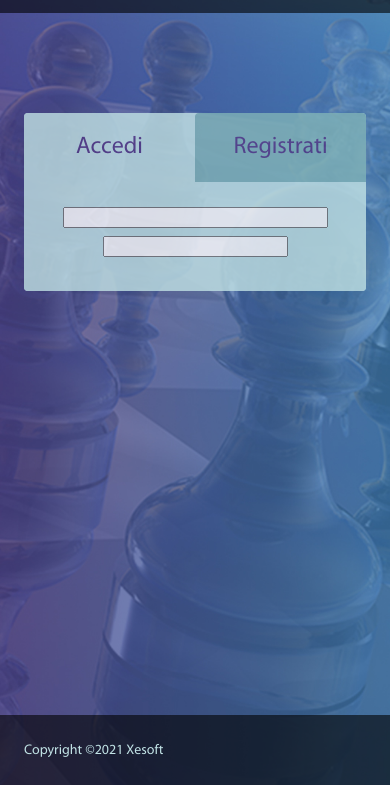
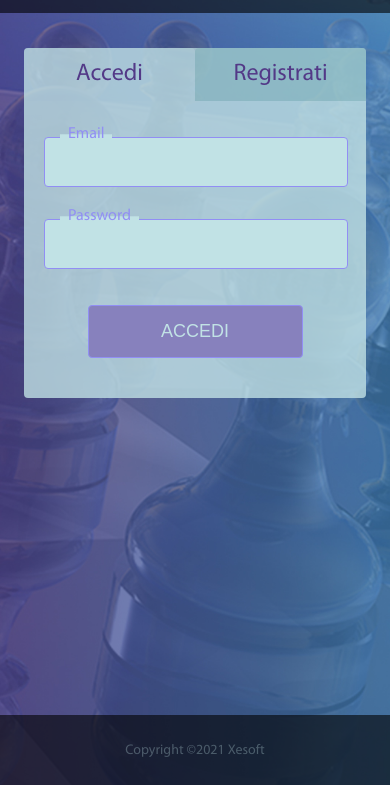
Before and after one commit to xesoftproject/xesoftproject.github.io, a plain HTML site: page Xesoft_Web/login.html in a window 390 px wide. Shown: the part 59-846 px from the top of the page. Drawn offline with Linux system fonts and the light colour scheme.

Commit message:
Xesoft login html/css mobile

```diff
--- a/Xesoft_Web/css/common.css
+++ b/Xesoft_Web/css/common.css
@@ -172,16 +172,17 @@ p{
 /*FOOTER - BEGIN*/
 .footer-wrapper {
 	background: rgb(0,0,0,0.6);
-    position: absolute;
     width: 100%;
     height: 70px;
-    bottom: 0;
+    margin-top: -70px;
 }
 
 .footer-wrapper p{
 	margin: 27px 0;
 	font-size: 14px;
 	color: #c1e2e5;
+	opacity: 0.3;
+	text-align: center;
 }
 /*FOOTER - END*/
 
@@ -198,3 +199,57 @@ p{
     }
 }
 /*BG - END*/
+
+/*INPUT - BEGIN*/
+.form__group__wrapper{
+	height: 48px;
+    border-radius: 4px;
+    border: solid 1px #918ef4;
+    display: inline-block;
+    width: 100%;
+    color: #918ef4;
+    background: rgb(193, 226, 229, 1);
+	margin: 16px 0;
+}
+
+.form__group__wrapper input{
+    background-color: transparent;
+    font-size: 18px;
+    font-weight: normal;
+    line-height: 1.5;
+    letter-spacing: .5px;
+    width: calc(100% - 50px);
+    padding: 5px 25px;
+    vertical-align: sub;
+    border: 0;
+    outline: 0;
+    box-shadow: none;
+}
+
+.form-group__label{
+    color: #918ef4;
+    font-weight: 400;
+    font-size: 16px;
+    display: table;
+    position: relative;
+    background: linear-gradient(180deg, transparent 45%, rgba(193,226,229,1) 52%, rgba(193,226,229,1) 100%);
+    top: -52px;
+    left: 15px;
+    padding: 0 8px;
+}
+
+/*INPUT - END*/
+.button__wrapper{
+	margin: 20px 0;
+}
+.button__content{
+	max-width: 215px;
+    width: 100%;
+    padding: 15px;
+    text-transform: uppercase;
+    border-radius: 4px;
+    border: solid 1px #918ef4;
+    background-color: #8781bd;
+    font-size: 18px;
+    color: #c1e2e5;
+}
--- a/Xesoft_Web/css/login.css
+++ b/Xesoft_Web/css/login.css
@@ -1,13 +1,13 @@
 .content-wrapper{
-    margin-top: 160px;
+    margin-top: 95px;
 }
 .tabs__wrapper {
     position: relative;
     display: table;
     width: 100%;
-    background-color: #c1e2e5;
-    opacity: 0.8;
-    border-radius: 4px;
+    background-color: rgb(193, 226, 229, 0.7);
+    border-top-left-radius: 4px;
+    border-top-right-radius: 4px;
 }
 .tabs__wrapper .tabs__element{
     display: table-cell;
@@ -19,9 +19,9 @@
     color: #533987;
 }
 
-.tabs__wrapper .tabs__element label{
+.tabs__wrapper .tabs__element .tabs__element__label{
     text-align: center;
-    padding: 20px 0;
+    padding: 12px 0;
     display: inline-block;
     width: 100%;
     border-top-right-radius: 4px;
@@ -31,26 +31,24 @@
 .tabs__wrapper .tabs__element [type=radio] {
     display: none;
 }
-.tabs__wrapper .tabs__element [type=radio] ~ label {
-    background: #80b3b8;
+.tabs__wrapper .tabs__element [type=radio] ~ .tabs__element__label {
+    background-color: rgb(128, 179, 184, 0.5);
 }
-.tabs__wrapper .tabs__element [type=radio]:checked ~ label {
-    background: #c1e2e5;
+.tabs__wrapper .tabs__element [type=radio]:checked ~ .tabs__element__label {
+    background-color: rgb(193, 226, 229, 0.3);
     z-index: 2;
 }
-.tabs__wrapper .tabs__element [type=radio]:checked ~ label ~ .tabs__content {
+.tabs__wrapper .tabs__element [type=radio]:checked ~ .tabs__element__label ~ .tabs__content {
     z-index: 1;
+    visibility: visible;
 }
 
 .tabs__content{
     position: absolute;
-    top: 69px;
     left: 0;
-    background: #c1e2e5;
-    right: 0;
-    bottom: 0;
+    background-color: rgb(193, 226, 229, 0.8);
     padding: 20px;
     border-bottom-right-radius: 4px;
     border-bottom-left-radius: 4px;
-    height: 100%;
+    visibility: hidden;
 }
--- a/Xesoft_Web/login.html
+++ b/Xesoft_Web/login.html
@@ -26,45 +26,48 @@
                 <div class="grid-cl-4-mobile grid-cl-7-tablet grid-cl-7-desktop"></div>
                 <div class="grid-cl-4-mobile grid-cl-5-tablet grid-cl-5-desktop">
                     <div class="content-wrapper">
-                        <!--div class="tabs__wrapper">
-                            <ul class="tabs__list">
-                                <il class="tabs__list-element">
-                                    <a href="#accedi">
-                                        <span>Accedi</span>
-                                    </a>
-                                </il>
-                                <il class="tabs__list-element">
-                                    <a href="#registrati">
-                                        <span>Registrati</span>
-                                    </a>
-                                </il>
-                            </ul>
-                            <div class="tab">
-                                <div id="accedi" class="tab-content">
-                                    stuffaaaa111
-                                </div>
-                                <div id="registrati" class="tab-content">
-                                    stuffaaaa222222
-                                </div>
-                            </div>
-                         </div-->
                          <div class="tabs__wrapper">
                             <div class="tabs__element">
                                 <input type="radio" id="login" name="acesso-portale" checked>
-                                <label for="login">Accedi</label>
+                                <label class="tabs__element__label" for="login">Accedi</label>
                                 <div class="tabs__content">
-                                    <input type="email" id="email" pattern=".+@globex.com" size="30" required>
-                                    <input type="password" id="pass" name="password" minlength="8" required>
+                                    <div class="form__group">
+                                        <div class="form__group__wrapper">
+                                            <input type="email" id="email" required>
+                                            <label for="email" class="form-group__label">Email</label>
+                                        </div>
+                                        <div class="form__group__wrapper">
+                                            <input type="password" id="pass" name="password" minlength="8" required>
+                                            <label for="pass" class="form-group__label">Password</label>
+                                        </div>
+                                    </div>
+                                    <div class="button__wrapper">
+                                        <button class="button__content">Accedi</button>
+                                    </div>
                                 </div>
                             </div>
 
                             <div class="tabs__element">
                                 <input type="radio" id="registrazione" name="acesso-portale">
-                                <label for="registrazione">Registrati</label>
+                                <label class="tabs__element__label" for="registrazione">Registrati</label>
                                 <div class="tabs__content">
-                                    <input type="text" size="30" required>
-                                    <input type="email" pattern=".+@globex.com" size="30" required>
-                                    <input type="password" name="password" minlength="8" required>
+                                    <div class="form__group">
+                                        <div class="form__group__wrapper">
+                                            <input type="text" id="nickname" required>
+                                            <label for="email" class="form-group__label">Nickname</label>
+                                        </div>
+                                        <div class="form__group__wrapper">
+                                            <input type="email" id="email" required>
+                                            <label for="email" class="form-group__label">Email</label>
+                                        </div>
+                                        <div class="form__group__wrapper">
+                                            <input type="password" id="pass" name="password" minlength="8" required>
+                                            <label for="pass" class="form-group__label">Password</label>
+                                        </div>
+                                    </div>
+                                    <div class="button__wrapper">
+                                        <button class="button__content">Registrati</button>
+                                    </div>
                                 </div>
                             </div>
                          </div>
```
